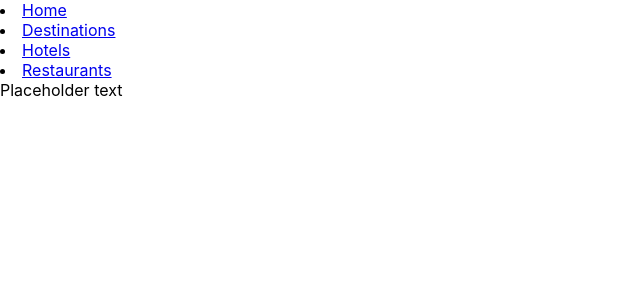
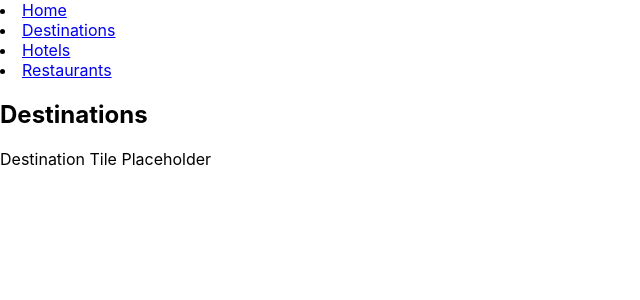
Before and after one commit to shoemjoh/react-review-app-project, a React (Create React App) app: page /destinations in a window 1280 px wide. Shown: the top 300 px of the page, without its empty margins (0-640 px from the left). Built offline with nearby package versions, Linux system fonts and the light colour scheme; data requests are answered from the project's data file.

Commit message:
successfullyrendering destination tiles component

```diff
--- a/src/pages/Destinations.js
+++ b/src/pages/Destinations.js
@@ -1,5 +1,6 @@
 import React, { useEffect, useState } from 'react'
 import ReviewList from '../components/ReviewList'
+import DestinationTiles from '../components/DestinationTiles';
 
 const Destinations = () => {
     const [destinations, setDestinations] = useState([]);
@@ -20,7 +21,8 @@ const Destinations = () => {
 
     return (
         <div>
-            Placeholder text
+            <h2>Destinations</h2>
+            <DestinationTiles destinations={destinations} />
         </div>
     )
 }
```
